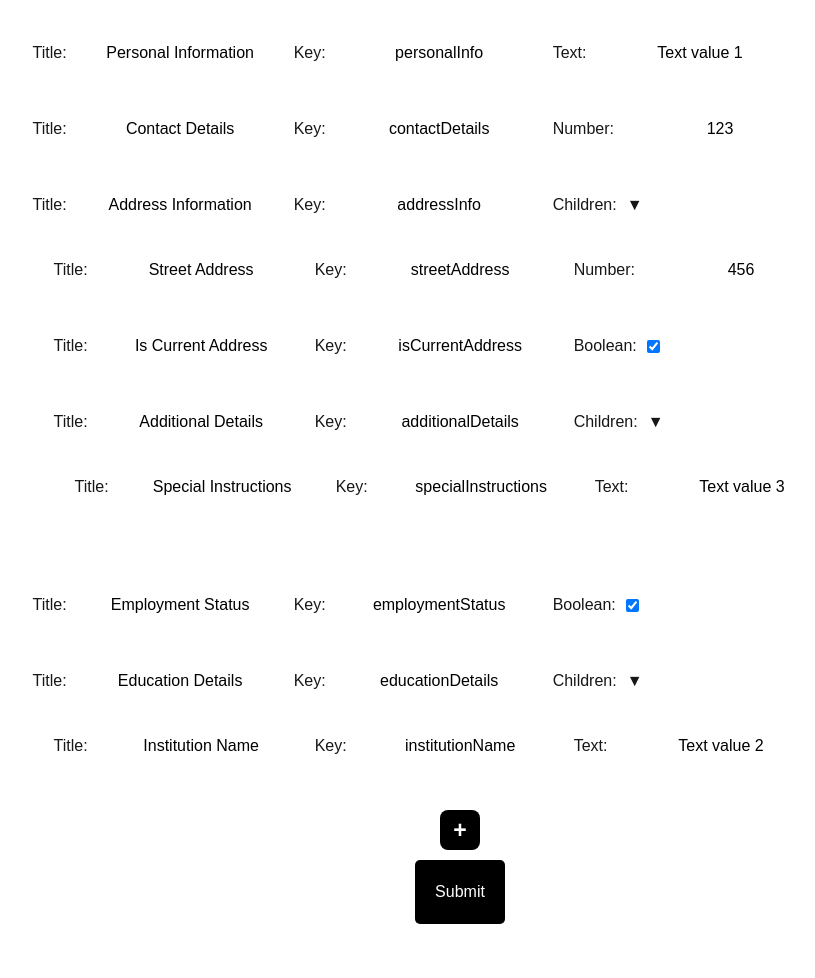
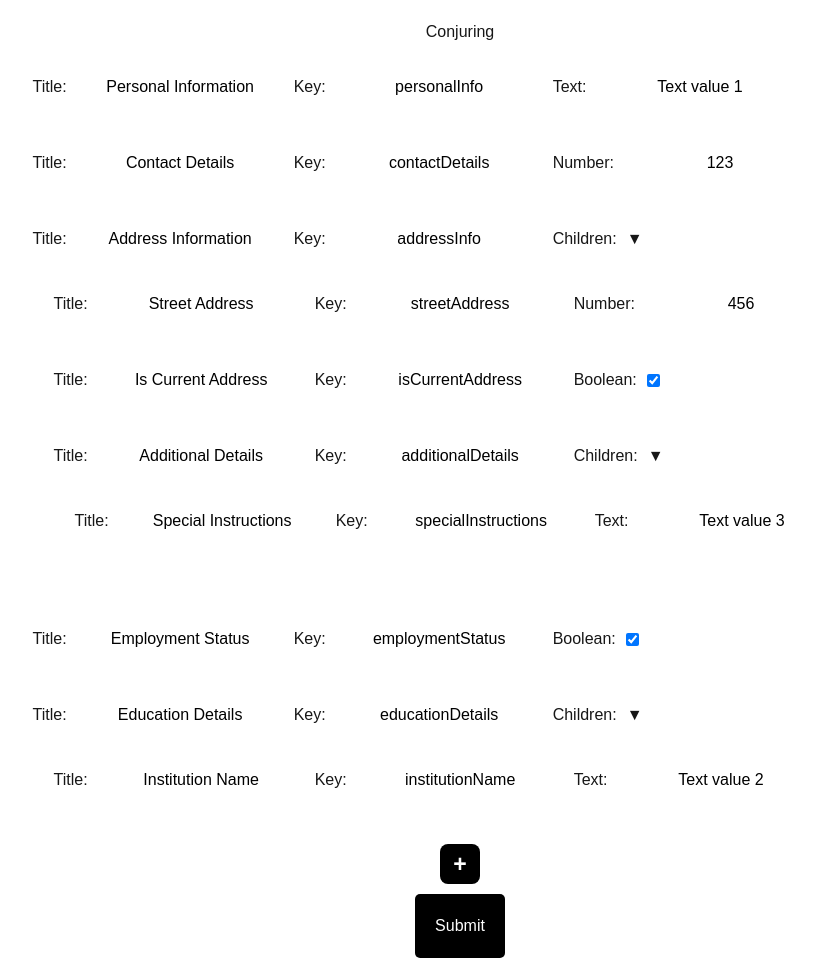
Before and after one commit to patchamet/web-summoner, a Next.js app: page /conjuring in a window 1280 px wide. Shown: the whole page, without its empty margins (180-995 px from the left). Before the commit the page ends 944 px from the top, so only its background shows below. Built offline with nearby package versions, Linux system fonts and the light colour scheme.

Commit message:
Refactor Conjuring page layout and enhance InputField component: Introduce structured header, body, and footer sections in the Conjuring page for improved organization, and add expandable icon functionality in InputField for better user interaction with child elements.

```diff
--- a/src/app/conjuring/page.tsx
+++ b/src/app/conjuring/page.tsx
@@ -15,6 +15,30 @@ const ConjuringContainer = styled.div`
     gap: 10px;
     padding: 20px;
     width: 100%;
+`;
+
+const ConjuringHeader = styled.div`
+    display: flex;
+    flex-direction: column;
+    align-items: center;
+    justify-content: center;
+    gap: 10px;
+`;
+
+const ConjuringBody = styled.div`
+    display: flex;
+    flex-direction: column;
+    align-items: center;
+    justify-content: center;
+    gap: 10px;
+`;
+
+const ConjuringFooter = styled.div`
+    display: flex;
+    flex-direction: column;
+    align-items: center;
+    justify-content: center;
+    gap: 10px;
 `;
 
 const ConjuringForm = styled.form`
@@ -175,6 +199,11 @@ const Conjuring = () => {
 
     return (
         <ConjuringContainer ref={containerRef}>
+            <ConjuringHeader>
+                <h1>Conjuring</h1>
+            </ConjuringHeader>
+
+            <ConjuringBody>
                 <ConjuringForm
                     id="conjuring-form"
                     onSubmit={handleSubmit}
@@ -189,13 +218,16 @@ const Conjuring = () => {
                     ))}
                 </ConjuringForm>
                 <BtnSquareAdd onClick={handleAddField} />
+            </ConjuringBody>
 
+            <ConjuringFooter>
                 <ConjuringSubmit
                     type="submit"
                     form="conjuring-form"
                 >
                     Submit
                 </ConjuringSubmit>
+            </ConjuringFooter>
         </ConjuringContainer>
     )
 }
--- a/src/components/shared/InputField.tsx
+++ b/src/components/shared/InputField.tsx
@@ -70,13 +70,20 @@ const FieldChildrenContainer = styled.div`
     gap: 10px;
 `;
 
+const IconExpand = styled.span`
+    cursor: pointer;
+    transition: transform 0.3s ease-in-out;
+`;
+
 const InputField = ({
     prefixKey,
     data,
+    isExpandChildren = true,
     onChange,
 }: {
     prefixKey?: string;
     data: TFieldItem;
+    isExpandChildren?: boolean;
     onChange?: ({ key, value }: { key: string; value: any }) => void;
 }) => {
 
@@ -117,6 +124,7 @@ const InputField = ({
                     />
                 </FieldKey>
 
+                {/* input value */}
                 {data.inputProps !== undefined && (
                     <FieldValue>
 
@@ -158,16 +166,22 @@ const InputField = ({
                     </FieldValue>
                 )}
 
+                {/* if children is array show symbol */}
                 {Array.isArray(data.children) && data.children.length > 0 && (
                     <FieldValue>
                         <label>Children: </label>
-                        <span>▼</span>
+                        <IconExpand style={{ transform: isExpandChildren ? 'rotate(0deg)' : 'rotate(90deg)' }}>▼</IconExpand>
                     </FieldValue>
                 )}
             </FieldRow>
 
+            {/* children handle */}
             {Array.isArray(data.children) && data.children.length > 0 && (
-                <FieldChildrenContainer>
+                <FieldChildrenContainer
+                    style={{
+                        display: isExpandChildren ? 'flex' : 'none'
+                    }}
+                >
                     {data.children.map((child, index) => {
                         const childPrefixKey = `${prefixKey}.children[${index}]`;
                         return (
```
Lines whose indentation alone changed are shown as unchanged.
